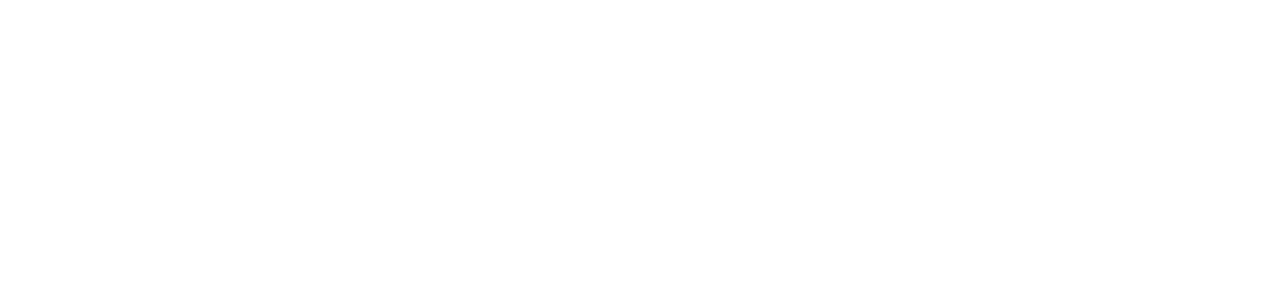
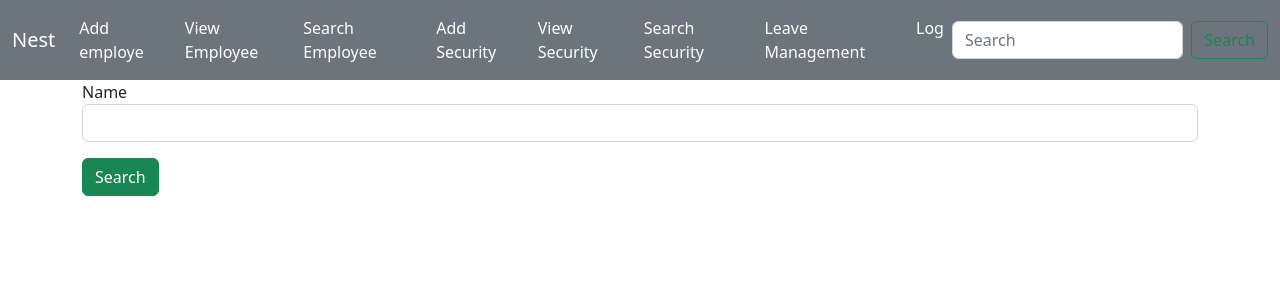
Before and after one commit to Amalpm7/company-angular, an Angular app: page /searchsec in a window 1280 px wide. Before the commit this address led to /. Shown: the top 300 px of the page. Built offline with nearby package versions, Linux system fonts and the light colour scheme.

Commit message:
Searched and updated security

```diff
--- /dev/null
+++ b/src/app/searchsecurity/searchsecurity.component.html
@@ -0,0 +1,61 @@
+<app-adminnavbar></app-adminnavbar>
+<div class="container">
+    <div class="row">
+        <div class="col col-12 col-sm-12 col-md-12 col-lg-12 col-xl-12 col-xxl-12">
+            <div class="row g-3">
+                <div class="col col-12 col sm-12 col-md-12 col-lg-12 col-xl-12 col-xxl-12">
+                    <label for="">Name</label>
+                    <input type="text" class="form-control" name="name" [(ngModel)]="name">
+                </div>
+                <div class="col col-12 col sm-12 col-md-12 col-lg-12 col-xl-12 col-xxl-12">
+                    <button class="btn btn-success" (click)="searchSecurity()">Search</button>
+                </div>
+                <div class="col col-12 col sm-12 col-md-12 col-lg-12 col-xl-12 col-xxl-12">
+
+                    <div *ngFor="let i of searchData" class="row">
+                        <div class="col col-12 col-sm-12 col-md-12 col-lg-12 col-xl-12 col-xxl-12">
+                            <div class="row g-3">
+                                <div class="col col-12 col sm-12 col-md-12 col-lg-12 col-xl-12 col-xxl-12">
+                                    <label for="">Name</label>
+                                    <input type="text" class="form-control" name="name" [(ngModel)]="i.name">
+                                </div>
+                                <div class="col col-12 col sm-12 col-md-12 col-lg-12 col-xl-12 col-xxl-12">
+                                    <label for="">Age</label>
+                                    <input type="text" class="form-control" name="Age" [(ngModel)]="i.age">
+                                </div>
+                                <div class="col col-12 col sm-12 col-md-12 col-lg-12 col-xl-12 col-xxl-12">
+                                    <label for="">Address</label>
+                                    <textarea name="Address" id="" cols="30" rows="10" class="form-control"
+                                        [(ngModel)]="i.address"></textarea>
+                                </div>
+                                <div class="col col-12 col sm-12 col-md-12 col-lg-12 col-xl-12 col-xxl-12">
+                                    <label for="">Salary</label>
+                                    <input type="text" class="form-control" name="Salary" [(ngModel)]="i.salary">
+                                </div>
+
+                                <div class="col col-12 col sm-12 col-md-12 col-lg-12 col-xl-12 col-xxl-12">
+                                    <label for="">Phone</label>
+                                    <input type="text" class="form-control" name="Phone" [(ngModel)]="i.phone">
+                                </div>
+                                <div class="col col-12 col sm-12 col-md-12 col-lg-12 col-xl-12 col-xxl-12">
+                                    <label for="">Email</label>
+                                    <input type="text" class="form-control" name="email" [(ngModel)]="i.email">
+                                </div>
+                                <div class="col col-12 col sm-12 col-md-12 col-lg-12 col-xl-12 col-xxl-12">
+                                    <label for="">Password</label>
+                                    <input type="password" name="password" id="" class="form-control"
+                                        [(ngModel)]="i.password">
+                                </div>
+                                <div class="col col-12 col sm-12 col-md-12 col-lg-12 col-xl-12 col-xxl-12">
+                                    <button class="btn btn-success" (click)="updatesecurity()">Update</button>
+                                </div>
+                            </div>
+                        </div>
+                    </div>
+
+                </div>
+
+            </div>
+        </div>
+    </div>
+</div>
--- /dev/null
+++ b/src/app/searchsecurity/searchsecurity.component.ts
@@ -0,0 +1,34 @@
+import { Component, OnInit } from '@angular/core';
+import { ApiService } from '../api.service';
+
+@Component({
+  selector: 'app-searchsecurity',
+  templateUrl: './searchsecurity.component.html',
+  styleUrls: ['./searchsecurity.component.css']
+})
+export class SearchsecurityComponent implements OnInit {
+
+  constructor(private myapi:ApiService) { }
+
+  name=""
+  searchSecurity=()=>{
+    let data={
+      "name":this.name
+    }
+    this.myapi.searchSecurity(data).subscribe(
+      (resp)=>{
+        this.searchData=resp
+      }
+    )
+  }
+  updatesecurity=()=>{
+   this.myapi.updateSecurity(this.searchData[0]).subscribe(
+
+   )
+  }
+  searchData:any=[]
+
+  ngOnInit(): void {
+  }
+
+}
```
Also changed, not shown: src/app/app.module.ts (+8 -2 lines), src/app/searchsecurity/searchsecurity.component.css (added), 1 other file (tests, documents, lock files or other folders).
